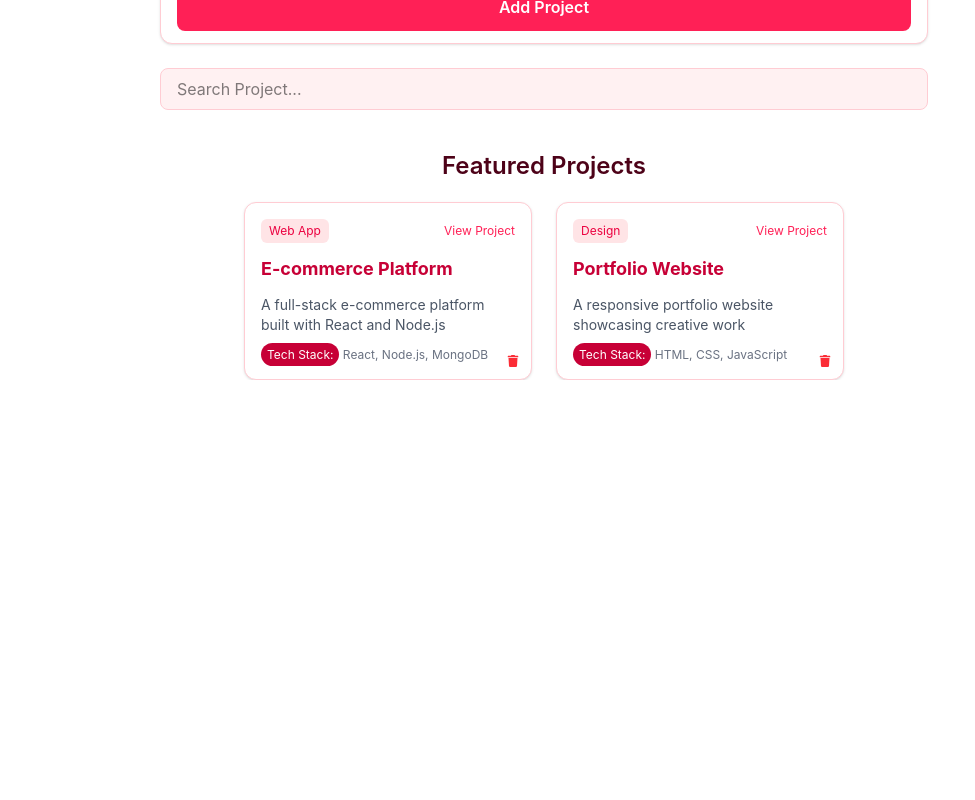
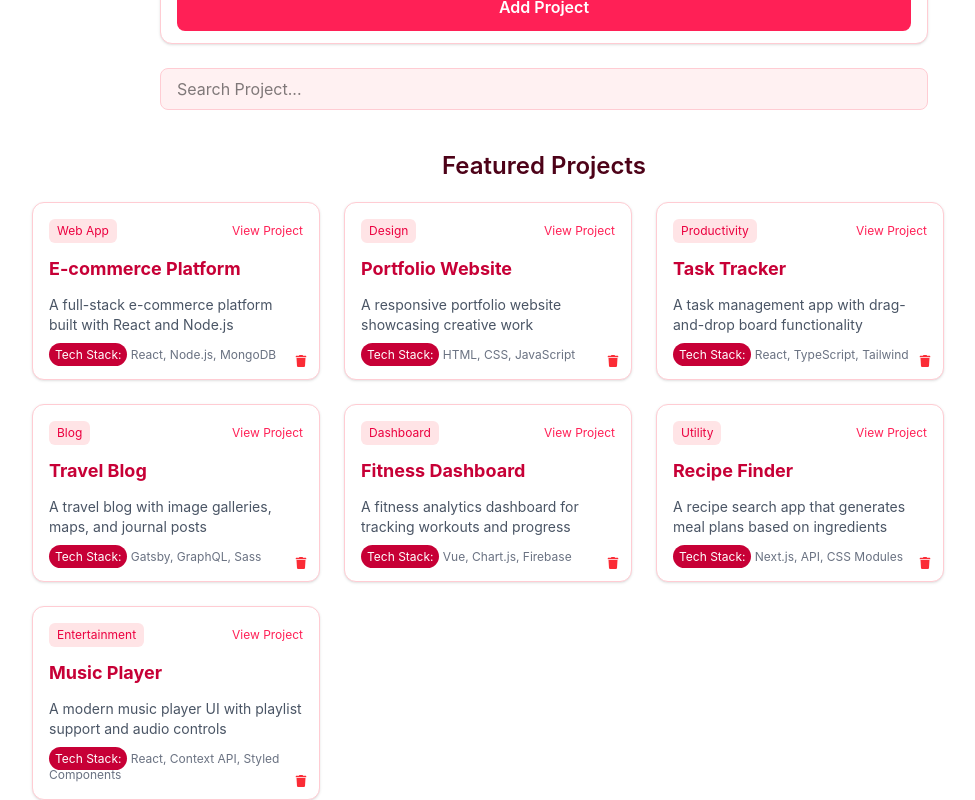
Before and after one commit to carolkithinji35-ai/Creative-Vault-projects-showcase, a React (Vite) app: page / in a window 1280 px wide. Shown: the part 606-1406 px from the top of the page, without its empty margins (96-1071 px from the left). Before the commit the page ends 986 px from the top, so only its background shows below. Built offline with nearby package versions, Linux system fonts and the light colour scheme.

Commit message:
Implement project search functionality and add new projects to showcase

```diff
--- a/src/App.jsx
+++ b/src/App.jsx
@@ -13,6 +13,8 @@ function App() {
     tech: "",
     url: "",
   });
+
+  const [searchTerm, setSearchTerm] = useState("");
 
   const [projects, setProjects] = useState([
     {
@@ -32,7 +34,63 @@ function App() {
       tech: "HTML, CSS, JavaScript",
       url: "https://example.com/project2",
     },
+    {
+      id: 3,
+      name: "Task Tracker",
+      category: "Productivity",
+      description:
+        "A task management app with drag-and-drop board functionality",
+      tech: "React, TypeScript, Tailwind",
+      url: "https://example.com/project3",
+    },
+    {
+      id: 4,
+      name: "Travel Blog",
+      category: "Blog",
+      description:
+        "A travel blog with image galleries, maps, and journal posts",
+      tech: "Gatsby, GraphQL, Sass",
+      url: "https://example.com/project4",
+    },
+    {
+      id: 5,
+      name: "Fitness Dashboard",
+      category: "Dashboard",
+      description:
+        "A fitness analytics dashboard for tracking workouts and progress",
+      tech: "Vue, Chart.js, Firebase",
+      url: "https://example.com/project5",
+    },
+    {
+      id: 6,
+      name: "Recipe Finder",
+      category: "Utility",
+      description:
+        "A recipe search app that generates meal plans based on ingredients",
+      tech: "Next.js, API, CSS Modules",
+      url: "https://example.com/project6",
+    },
+    {
+      id: 7,
+      name: "Music Player",
+      category: "Entertainment",
+      description:
+        "A modern music player UI with playlist support and audio controls",
+      tech: "React, Context API, Styled Components",
+      url: "https://example.com/project7",
+    },
   ]);
+
+  //  filter projects based on search term
+  const filteredProjects = projects.filter((project) => {
+    const query = searchTerm.toLowerCase();
+    return [
+      project.name,
+      project.category,
+      project.description,
+      project.tech,
+    ].some((field) => field.toLowerCase().includes(query));
+  });
 
   // handle form input changes
   function handleChange(event) {
@@ -75,8 +133,11 @@ function App() {
           handleChange={handleChange}
           handleSubmit={handleSubmit}
         />
-        <SearchBar />
-        <ProjectList projects={projects} handleDelete={handleDelete} />
+        <SearchBar
+          searchTerm={searchTerm}
+          onSearchChange={(event) => setSearchTerm(event.target.value)}
+        />
+        <ProjectList projects={filteredProjects} handleDelete={handleDelete} />
       </main>
     </>
   );
--- a/src/components/projectlist.jsx
+++ b/src/components/projectlist.jsx
@@ -5,7 +5,7 @@ const ProjectList = ({ projects, handleDelete }) => {
   return (
     <div className="max-w-5xl mx-auto mt-10">
       <h2 className="mb-5 text-2xl text-rose-950 font-semibold text-center">Featured Projects</h2>
-      <div className="flex flex-wrap gap-6 justify-center items-stretch">
+      <div className="flex flex-wrap gap-6 justify-start items-stretch">
         {projects.map((project) => (
           <ProjectCard key={project.id} project={project} handleDelete={handleDelete} />
         ))}
--- a/src/components/searchBar.jsx
+++ b/src/components/searchBar.jsx
@@ -1,7 +1,13 @@
-export default function SearchBar() {
+export default function SearchBar({ searchTerm, onSearchChange }) {
   return (
     <div className="max-w-3xl mx-auto mt-6">
-      <input type="text" placeholder="Search Project..." className="w-full px-4 rounded-lg border border-rose-200 focus:outline-none bg-rose-50 focus:ring-2  focus:ring-rose-300 py-2" />
+      <input
+        type="text"
+        value={searchTerm}
+        onChange={onSearchChange}
+        placeholder="Search Project..."
+        className="w-full px-4 rounded-lg border border-rose-200 focus:outline-none bg-rose-50 focus:ring-2 focus:ring-rose-300 py-2"
+      />
     </div>
-  )
+  );
 }
--- a/src/index.css
+++ b/src/index.css
@@ -1 +1,4 @@
 @import 'tailwindcss';
+html{
+    scroll-behavior: smooth;
+}
```
